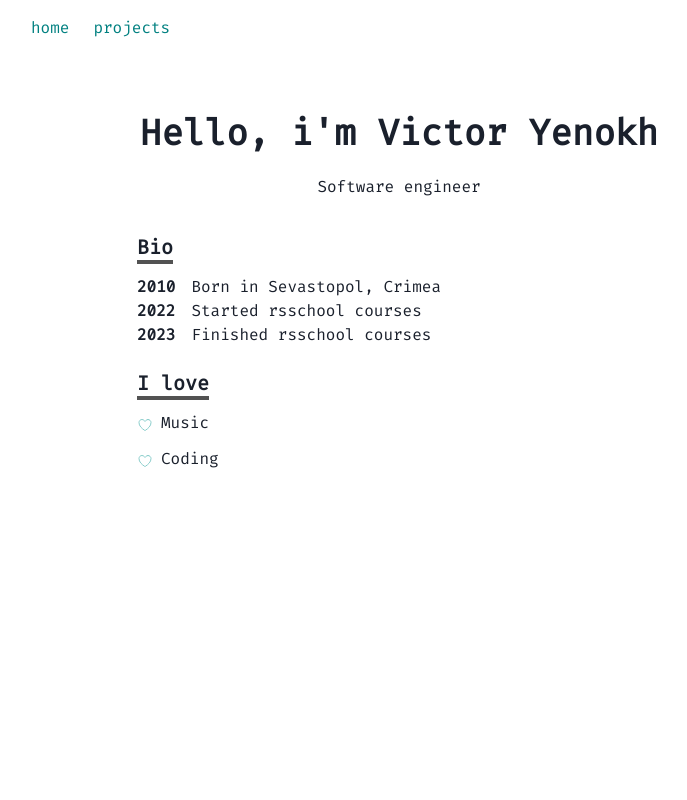
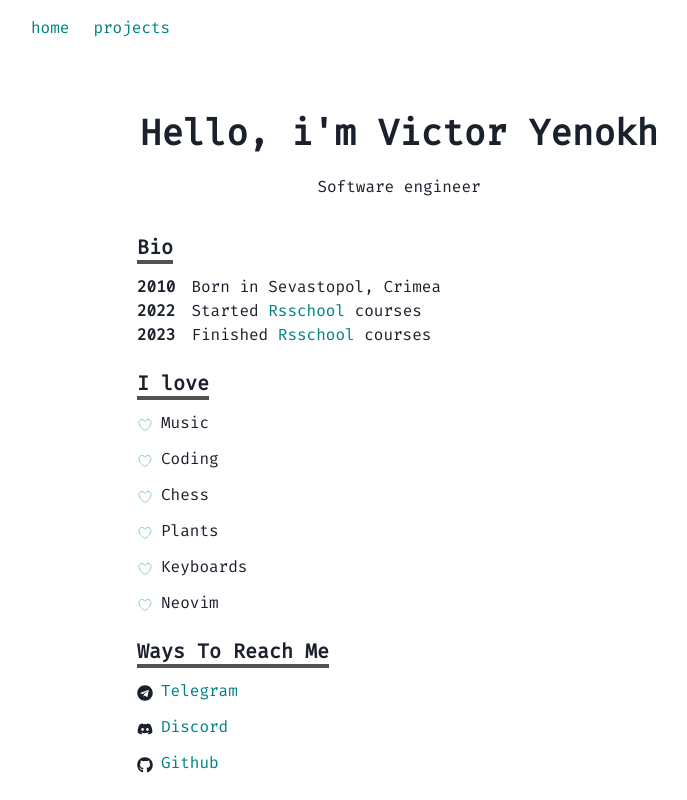
Before and after one commit to VKTRenokh/vktrenokh.github.io, a React (Vite) app: page / in a window 1280 px wide. Shown: the whole page, without its empty margins (241-928 px from the left). Built offline with nearby package versions, Linux system fonts and the light colour scheme.

Commit message:
feat(contacts): implement ways to reach me

```diff
--- a/src/app/app-routing.tsx
+++ b/src/app/app-routing.tsx
@@ -3,6 +3,10 @@ import { Home } from "./pages/home/home";
 
 export const router = createHashRouter([
   {
+    path: '/projects',
+    element: 'no projects'
+  },
+  {
     path: "/",
     element: <Home></Home>
   },
--- /dev/null
+++ b/src/app/components/bio/bio.tsx
@@ -0,0 +1,22 @@
+import { Text, Link } from "@chakra-ui/react"
+import { TextImportant } from "../text-important/text-important"
+import { FC } from "react"
+
+export const Bio: FC = () => {
+  return (
+    <>
+      <Text>
+        <TextImportant>2010</TextImportant>
+        Born in Sevastopol, Crimea
+      </Text>
+      <Text>
+        <TextImportant>2022</TextImportant>
+        Started <Link href="https://rs.school/">Rsschool</Link> courses
+      </Text>
+      <Text>
+        <TextImportant>2023</TextImportant>
+        Finished <Link href="https://rs.school/">Rsschool</Link> courses
+      </Text>
+    </>
+  )
+}
--- /dev/null
+++ b/src/app/components/contact-link/contact-link.tsx
@@ -0,0 +1,18 @@
+import { FC } from "react"
+import { ListItem, ListIcon, Link } from "@chakra-ui/react"
+import { IconType } from "react-icons"
+
+interface Props {
+  icon: IconType,
+  url: string,
+  name: string
+}
+
+export const ContactLink: FC<Props> = ({ icon, url, name }) => {
+  return (
+    <ListItem>
+      <ListIcon as={icon}></ListIcon>
+      <Link href={url}>{name}</Link>
+    </ListItem>
+  )
+}
--- a/src/app/components/header-link/header-link.tsx
+++ b/src/app/components/header-link/header-link.tsx
@@ -8,7 +8,7 @@ interface Props {
 }
 
 export const HeaderLink: FC<Props> = ({ href, children, target }: Props) => {
-  return (<Link href={href} p={2} color="teal" target={target}>
+  return (<Link href={href} p={2} target={target}>
     {children}
   </Link>)
 }
--- a/src/app/components/header/header.tsx
+++ b/src/app/components/header/header.tsx
@@ -17,7 +17,7 @@ export const Header: FC = () => {
           mt={{ base: 4, md: 0 }}
         >
           {links.map(link => {
-            return <HeaderLink href={`#${link.path}`} target="_self">{link.name}</HeaderLink>
+            return <HeaderLink key={link.path} href={`#${link.path}`} target="_self">{link.name}</HeaderLink>
           })}
         </Stack>
       </Container>
--- a/src/app/components/things-i-love/things-i-love.tsx
+++ b/src/app/components/things-i-love/things-i-love.tsx
@@ -11,7 +11,7 @@ export const ThingsILove: FC<Props> = ({ things }) => {
     <List spacing={3}>
       {things.map(thing => {
         return (
-          <ListItem >
+          <ListItem key={thing}>
             <ListIcon color={'grassTeal'} as={IoHeartOutline}></ListIcon>
             {thing}
           </ListItem>
--- /dev/null
+++ b/src/app/components/ways-to-reach-me/ways-to-reach-me.tsx
@@ -0,0 +1,16 @@
+import { FC } from "react";
+import { List } from "@chakra-ui/react";
+import { Contact } from "../../constants/contacts";
+import { ContactLink } from "../contact-link/contact-link";
+
+interface Props {
+  contacts: Contact[]
+}
+
+export const WaysToReachMe: FC<Props> = ({ contacts }) => {
+  return (
+    <List spacing={3}>
+      {contacts.map(contact => <ContactLink key={contact.link} url={contact.link} name={contact.name} icon={contact.icon} />)}
+    </List>
+  )
+}
--- /dev/null
+++ b/src/app/constants/contacts.ts
@@ -0,0 +1,26 @@
+import { IconType } from "react-icons";
+import { FaDiscord, FaGithub, FaTelegram } from "react-icons/fa";
+
+export interface Contact {
+  icon: IconType;
+  name: string;
+  link: string;
+}
+
+export const contacts: Contact[] = [
+  {
+    icon: FaTelegram,
+    name: "Telegram",
+    link: "https://t.me/vktrenokh",
+  },
+  {
+    icon: FaDiscord,
+    name: "Discord",
+    link: "https://discordapp.com/users/882968599877287996",
+  },
+  {
+    icon: FaGithub,
+    name: "Github",
+    link: "https://github.com/vktrenokh",
+  },
+];
--- a/src/app/constants/thingThatILove.ts
+++ b/src/app/constants/thingThatILove.ts
@@ -1 +1,8 @@
-export const thingsThatILove = ["Music", "Coding"];
+export const thingsThatILove = [
+  "Music",
+  "Coding",
+  "Chess",
+  "Plants",
+  "Keyboards",
+  "Neovim",
+];
--- a/src/app/pages/home/home.tsx
+++ b/src/app/pages/home/home.tsx
@@ -1,11 +1,13 @@
 import { Container, Box, Heading, Text, useColorModeValue } from "@chakra-ui/react"
 import { ThingsILove } from "../../components/things-i-love/things-i-love"
 import { Section } from "../../components/section/section"
-import { TextImportant } from "../../components/text-important/text-important"
-import * as React from "react"
+import { Bio } from "../../components/bio/bio"
+import { WaysToReachMe } from "../../components/ways-to-reach-me/ways-to-reach-me"
+import { FC } from 'react'
 import { thingsThatILove } from "../../constants/thingThatILove"
+import { contacts } from "../../constants/contacts"
 
-export const Home: React.FC = () => {
+export const Home: FC = () => {
   return (
     <Container>
       <Box borderRadius="lg" mb={6} p={3} textAlign="center" bg={useColorModeValue("tealAlpha.500", "whiteAlpha.200")}>
@@ -14,22 +16,15 @@ export const Home: React.FC = () => {
       </Box>
       <Section delay="0.1">
         <Heading as="h3" variant='section-title'>Bio</Heading>
-        <Text>
-          <TextImportant>2010</TextImportant>
-          Born in Sevastopol, Crimea
-        </Text>
-        <Text>
-          <TextImportant>2022</TextImportant>
-          Started rsschool courses
-        </Text>
-        <Text>
-          <TextImportant>2023</TextImportant>
-          Finished rsschool courses
-        </Text>
+        <Bio />
       </Section>
       <Section delay="0.2">
         <Heading as="h3" variant='section-title'>I love</Heading>
-        <ThingsILove things={thingsThatILove}></ThingsILove>
+        <ThingsILove things={thingsThatILove} />
+      </Section>
+      <Section delay="0.3">
+        <Heading as='h3' variant='section-title'>Ways To Reach Me</Heading>
+        <WaysToReachMe contacts={contacts}></WaysToReachMe>
       </Section>
     </Container>
   )
--- a/src/app/theme.ts
+++ b/src/app/theme.ts
@@ -24,7 +24,7 @@ const components = {
   },
   Link: {
     baseStyle: (props: StyleFunctionProps) => ({
-      color: mode("#3d7aed", "#ff63c3")(props),
+      color: mode("teal", "#ff63c3")(props),
       textUnderlineOffset: 3,
     }),
   },
```
